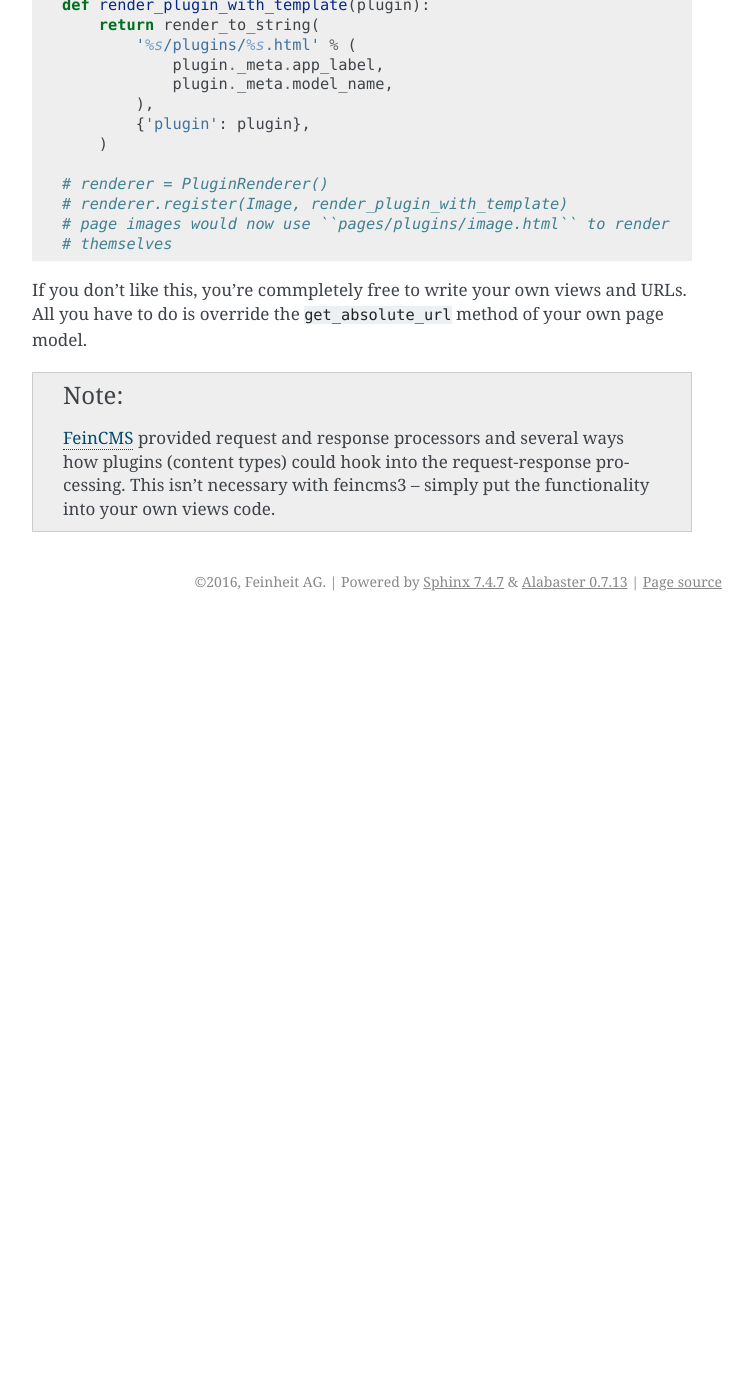
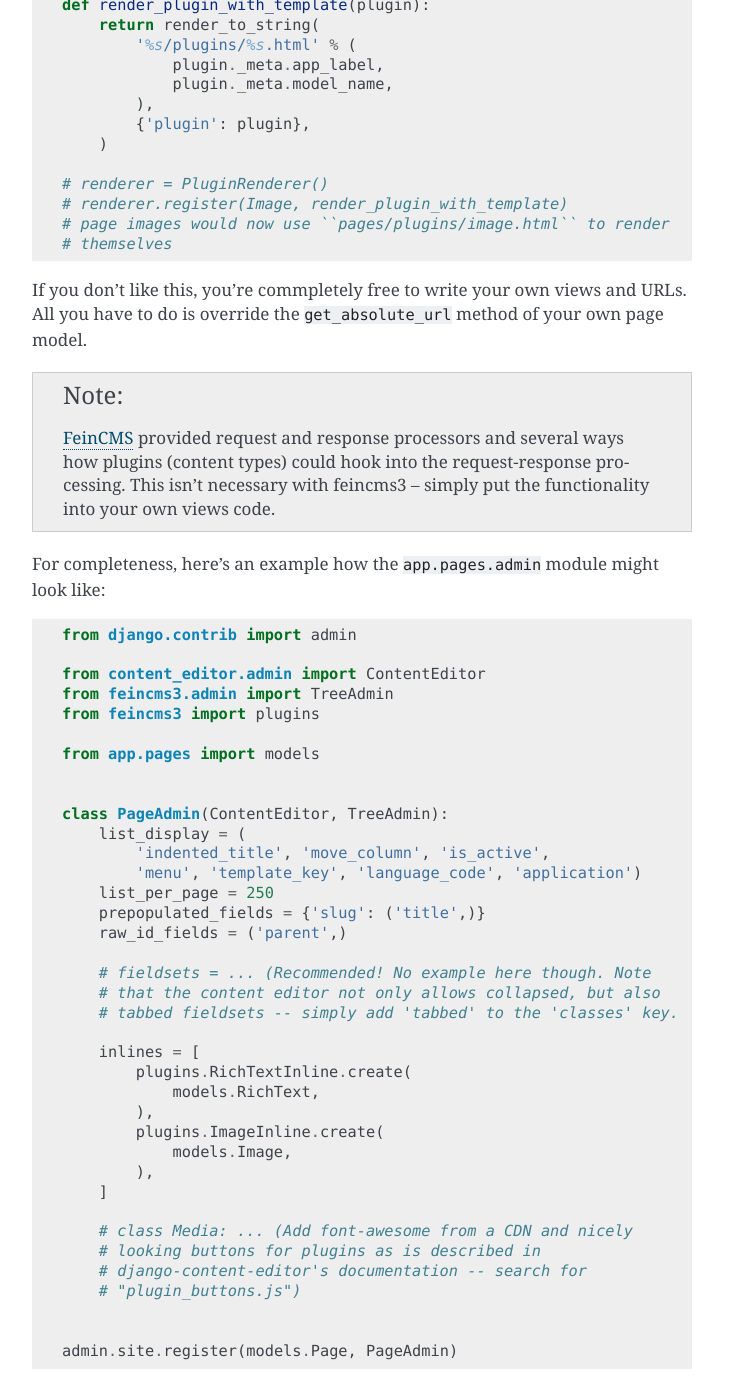
Before and after one commit to feincms/feincms3, a Sphinx documentation site: the page built from docs/index.rst, in a window 1280 px wide and 1400 px high, scrolled down 6577 px. Shown: the whole window, without its empty margins (388-1141 px from the left). Built offline with Sphinx 7.4.7, drawn with Linux system fonts in a browser that asks for light colours; before the commit the page ends 7198 px from its top, so only the background shows below that.

Commit message:
Add a admin example to the docs

```diff
--- a/docs/index.rst
+++ b/docs/index.rst
@@ -322,6 +322,48 @@ of your own page model.
    functionality into your own views code.
 
 
+For completeness, here's an example how the ``app.pages.admin`` module
+might look like::
+
+    from django.contrib import admin
+
+    from content_editor.admin import ContentEditor
+    from feincms3.admin import TreeAdmin
+    from feincms3 import plugins
+
+    from app.pages import models
+
+
+    class PageAdmin(ContentEditor, TreeAdmin):
+        list_display = (
+            'indented_title', 'move_column', 'is_active',
+            'menu', 'template_key', 'language_code', 'application')
+        list_per_page = 250
+        prepopulated_fields = {'slug': ('title',)}
+        raw_id_fields = ('parent',)
+
+        # fieldsets = ... (Recommended! No example here though. Note
+        # that the content editor not only allows collapsed, but also
+        # tabbed fieldsets -- simply add 'tabbed' to the 'classes' key.
+
+        inlines = [
+            plugins.RichTextInline.create(
+                models.RichText,
+            ),
+            plugins.ImageInline.create(
+                models.Image,
+            ),
+        ]
+
+        # class Media: ... (Add font-awesome from a CDN and nicely
+        # looking buttons for plugins as is described in
+        # django-content-editor's documentation -- search for
+        # "plugin_buttons.js")
+
+
+    admin.site.register(models.Page, PageAdmin)
+
+
 .. _Django: https://www.djangoproject.com/
 .. _django-content-editor: http://django-content-editor.readthedocs.org/
 .. _django-mptt: http://django-mptt.github.io/django-mptt/
```
